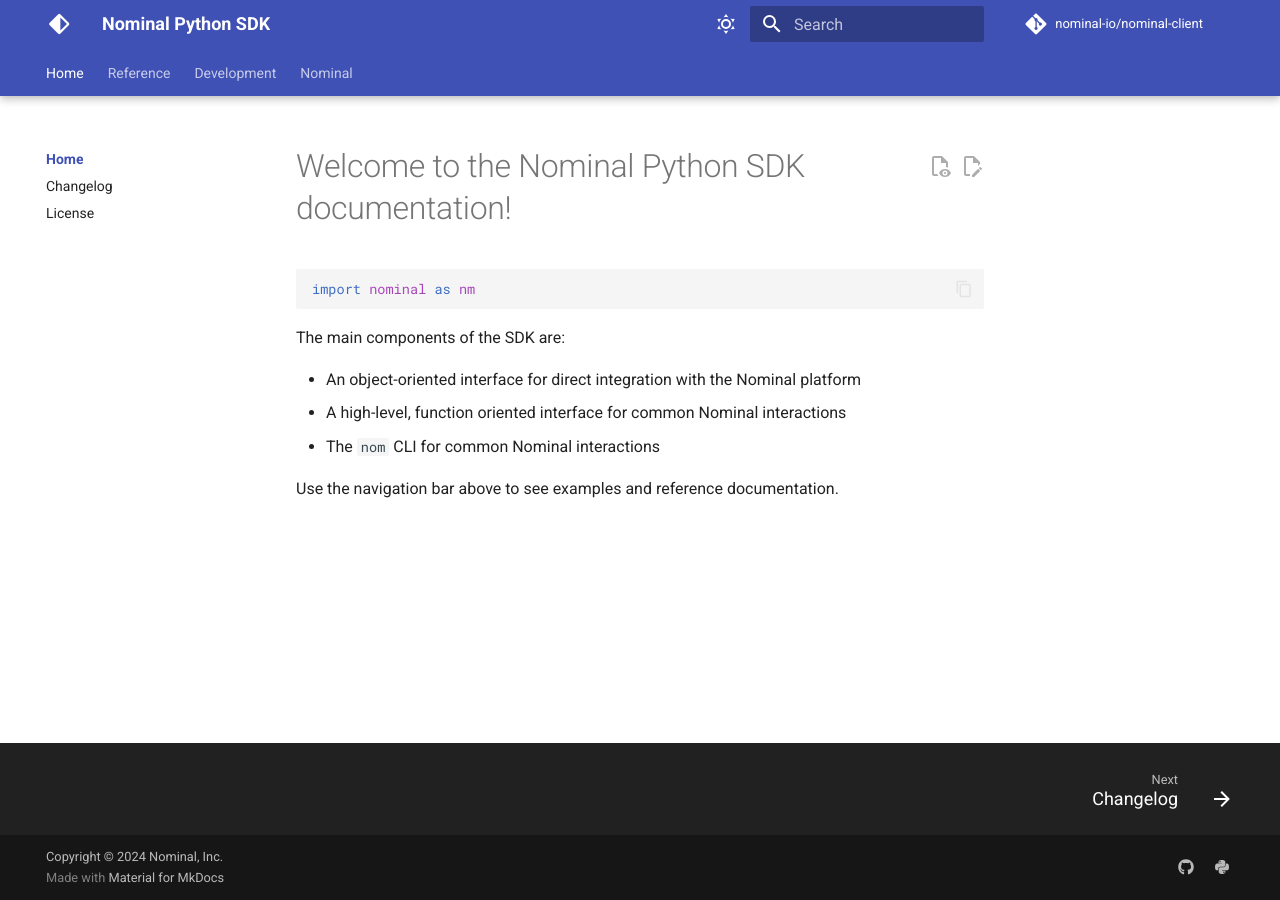
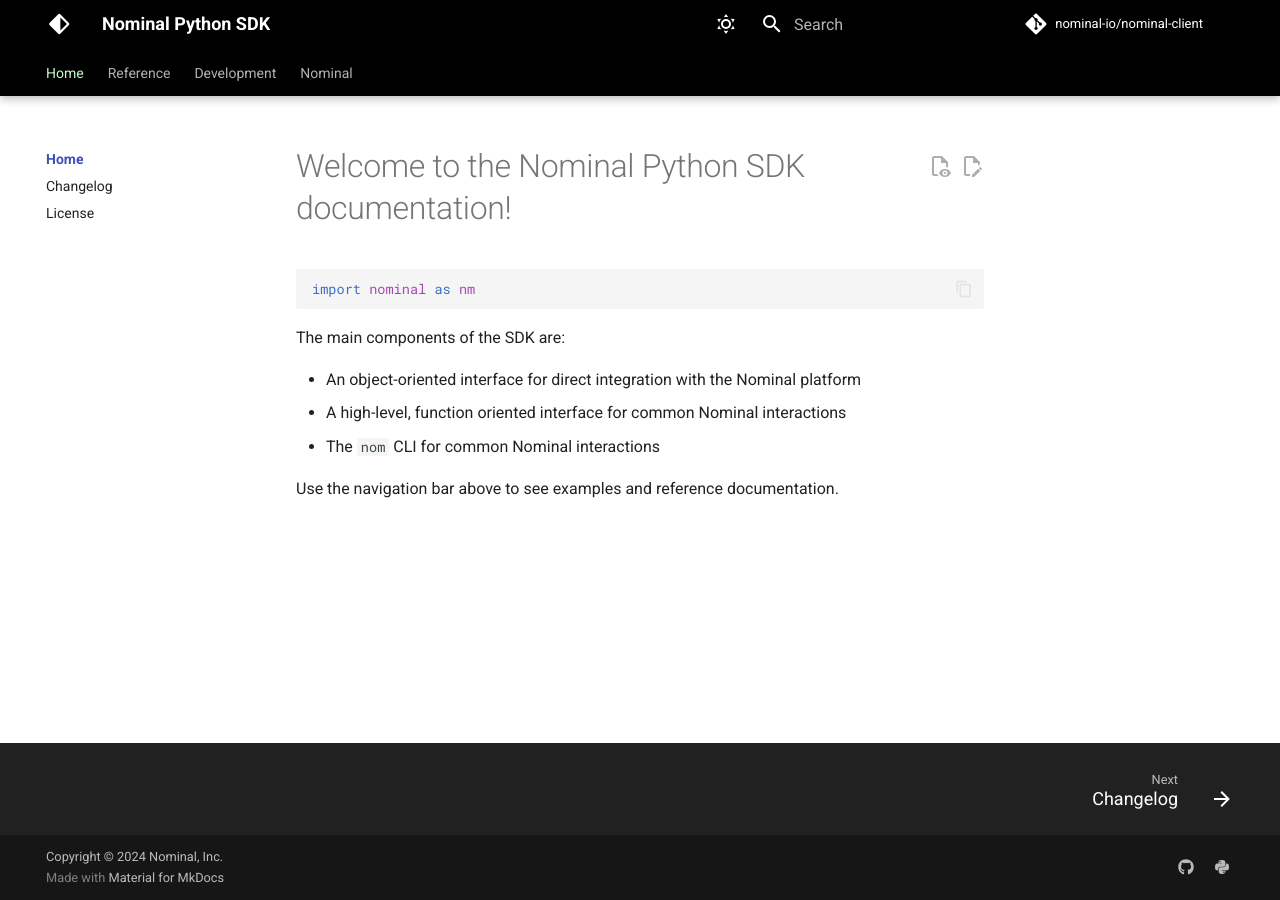
Before and after one commit to nominal-io/nominal-client, an MkDocs documentation site: the page built from docs/index.md, in a window 1280 px wide. Built offline with MkDocs 1.6.1 and Material for MkDocs 9.7.7, drawn with Linux system fonts in a browser that asks for light colours; comment, search, counter and statistics services are not loaded.

Commit message:
Update mkdocstrings.css

```diff
--- a/docs/css/mkdocstrings.css
+++ b/docs/css/mkdocstrings.css
@@ -3,3 +3,11 @@
   padding-left: 25px;
   border-left: .05rem solid var(--md-typeset-table-color);
 }
+
+.md-header, .md-tabs {
+  background-color: black;
+}
+
+.md-tabs__item--active, md-nav__link--active, md-nav__item:hover {
+  color: rgb(198, 252, 204);
+}
```
